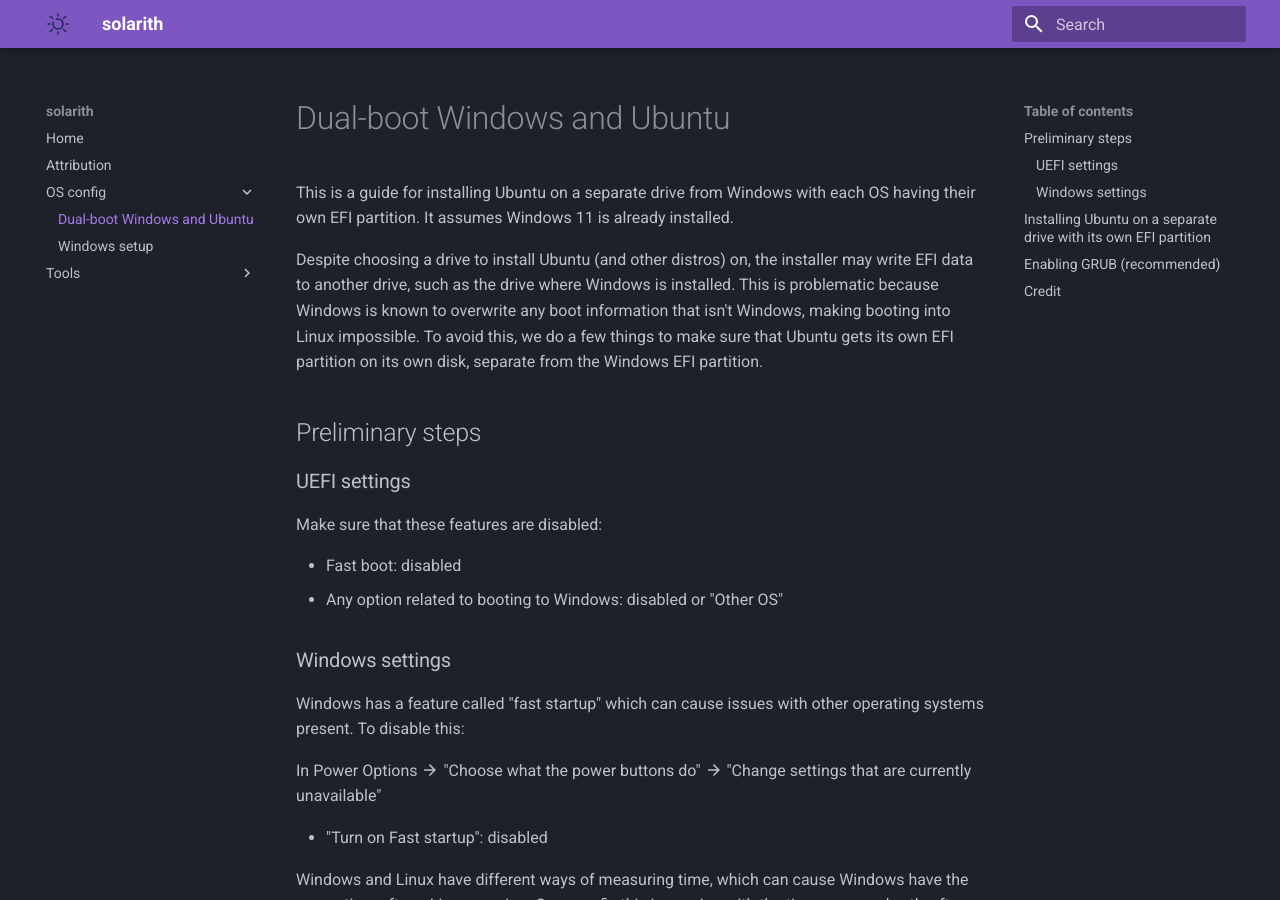
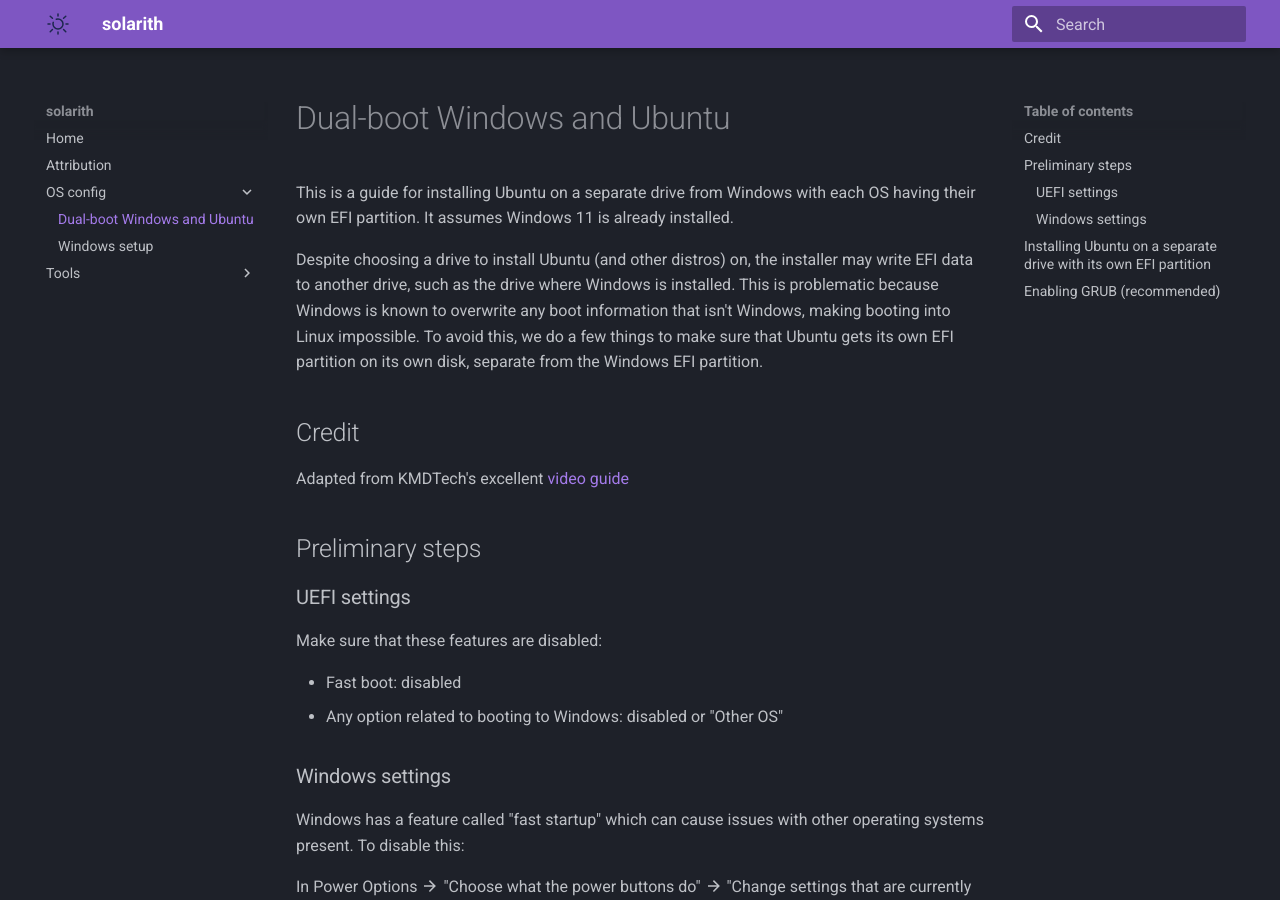
Before and after one commit to solarith0/solarith.dev, an MkDocs documentation site: the page built from docs/OS-config/dualboot-windows-ubuntu.md, in a window 1280 px wide and 900 px high. Built offline with MkDocs 1.6.1 and Material for MkDocs 9.7.7, drawn with Linux system fonts in a browser that asks for light colours; some of the changed text lies outside the part shown.

Commit message:
make credit more visible

```diff
--- a/docs/OS-config/dualboot-windows-ubuntu.md
+++ b/docs/OS-config/dualboot-windows-ubuntu.md
@@ -2,6 +2,9 @@
 This is a guide for installing Ubuntu on a separate drive from Windows with each OS having their own EFI partition. It assumes Windows 11 is already installed.
 
 Despite choosing a drive to install Ubuntu (and other distros) on, the installer may write EFI data to another drive, such as the drive where Windows is installed. This is problematic because Windows is known to overwrite any boot information that isn't Windows, making booting into Linux impossible. To avoid this, we do a few things to make sure that Ubuntu gets its own EFI partition on its own disk, separate from the Windows EFI partition.
+
+## Credit
+Adapted from KMDTech's excellent [video guide](https://youtu.be/KX85vZ3ANVk?si=LgnHuwgjv6mnfiCW)
 
 ## Preliminary steps
 ### UEFI settings
```
Also changed, not shown: other parts of docs/OS-config/dualboot-windows-ubuntu.md (+0 -3 lines).
